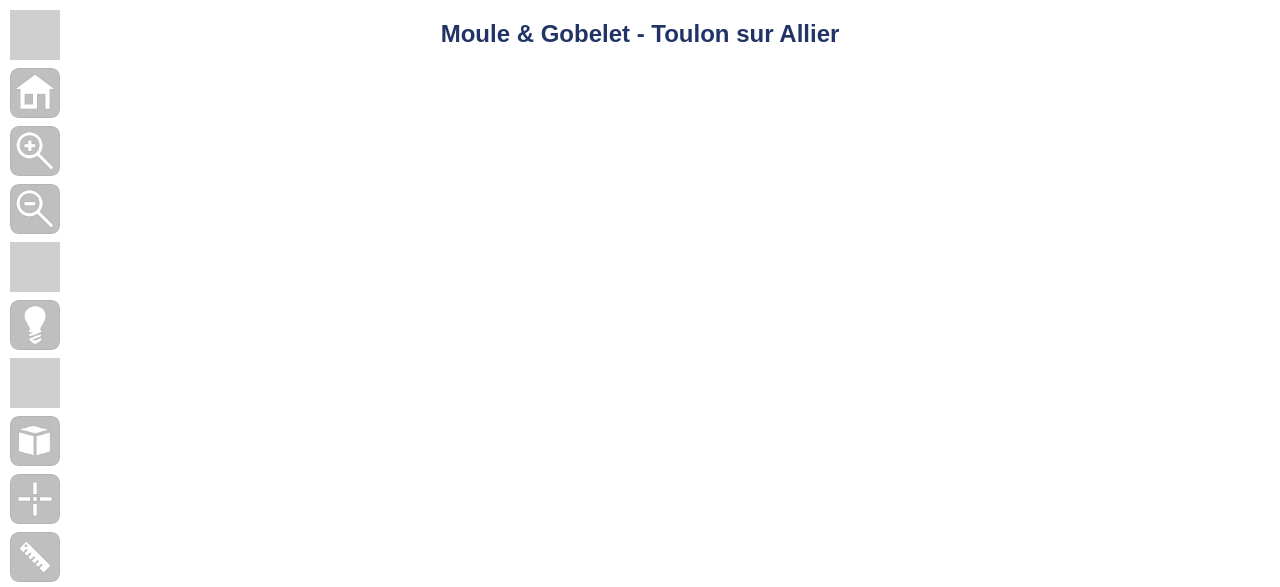
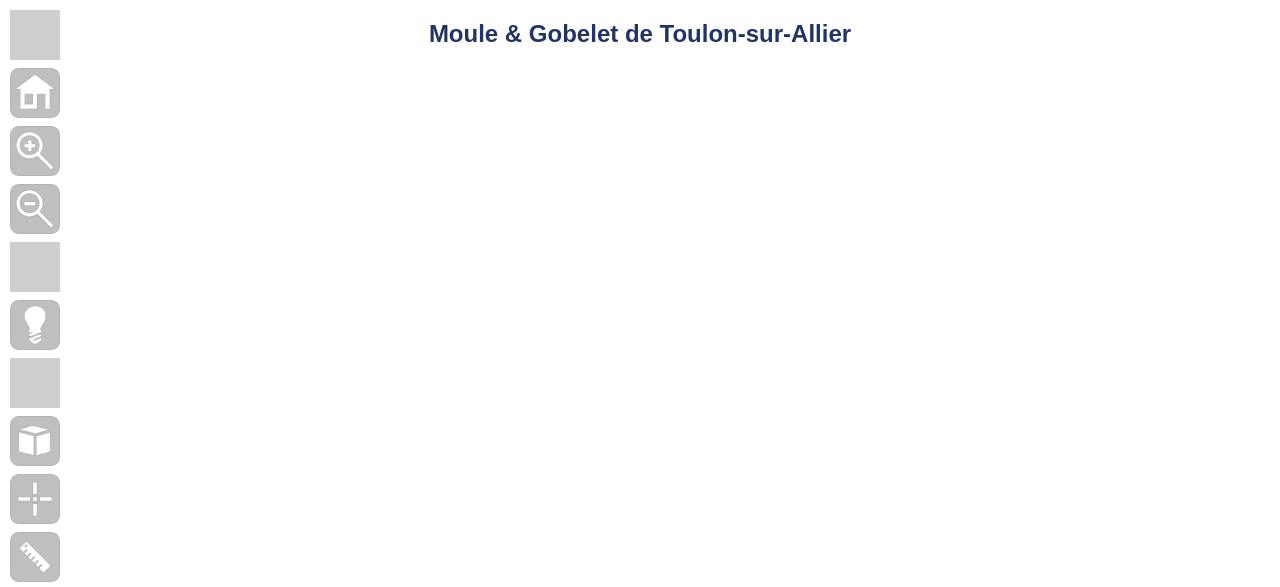
Before and after one commit to leiza-scit/MouleGobelet-ToulonSurAllier, a plain HTML site: page docs/index.html in a window 1280 px wide. Shown: the top 587 px of the page. Drawn offline with Linux system fonts and the light colour scheme; no server answers; grey boxes are pictures that could not be loaded; a web font is replaced by a local one.

Commit message:
Update index.html

```diff
--- a/docs/index.html
+++ b/docs/index.html
@@ -70,7 +70,7 @@ Leibniz-Zentrum für Archäologie - LEIZA
 <body>
 	<div id="3dhop" class="tdhop" onmousedown="if (event.preventDefault) event.preventDefault()">
 		<div id="tdhlg"></div>
-		<div id="title">Moule & Gobelet - Toulon sur Allier</div>
+		<div id="title">Moule & Gobelet de Toulon-sur-Allier</div>
 		<div id="toolbar">
 			<img id="help_on" title="Hide Help" src="skins/dark/help_on.png" style="position:absolute; visibility:hidden;"/>
 			<img id="help" title="Show Help" src="skins/dark//help.png"/><br/>
```
